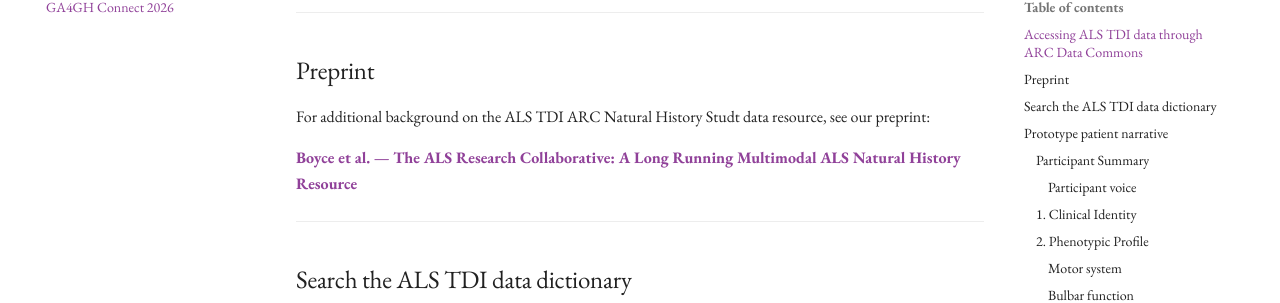
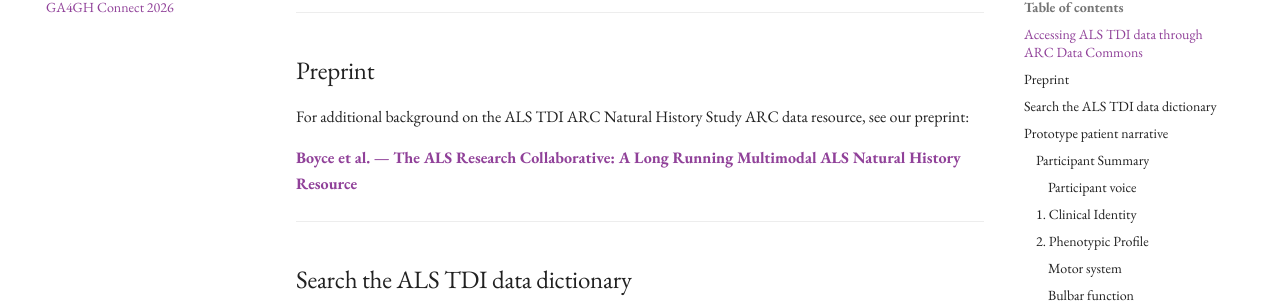
Before and after one commit to ALSTDI/ALS-RWE, an MkDocs documentation site: the page built from docs/ga4gh.md, in a window 1280 px wide and 900 px high, scrolled down 380 px. Shown: the part 154-457 px from the top of the window. Built offline with MkDocs 1.6.1 and Material for MkDocs 9.7.7, drawn with Linux system fonts in a browser that asks for light colours.

Commit message:
Fix typo in GA4GH document

```diff
--- a/docs/ga4gh.md
+++ b/docs/ga4gh.md
@@ -13,7 +13,7 @@ Academic and nonprofit researchers can access **ARC Data Commons** resources **a
 ---
 ## Preprint
 
-For additional background on the ALS TDI ARC Natural History Studt data resource, see our preprint:
+For additional background on the ALS TDI ARC Natural History Study ARC data resource, see our preprint:
 
 [**Boyce et al. — The ALS Research Collaborative: A Long Running Multimodal ALS Natural History Resource**](https://www.researchsquare.com/article/rs-8272744/v1)
 
```
